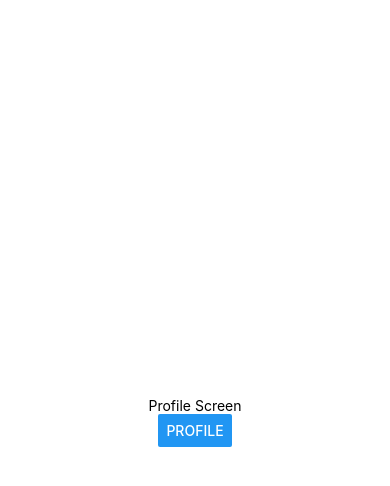
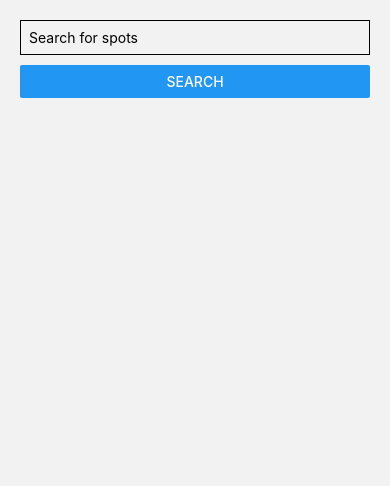
Before and after one commit to kyoshi33/SurfWeather, a React Native app: screen /Menu in a window 390 px wide. Shown: the top 486 px of the page. Built offline with nearby package versions, Linux system fonts and the light colour scheme.

Commit message:
Menu page, recherche d'api

```diff
--- a/app/MenuScreen.js
+++ b/app/MenuScreen.js
@@ -2,20 +2,58 @@ import {
   Button,
   StyleSheet,
   Text,
-  View
+  View,
+  TextInput,
+  FlatList,
+  TouchableOpacity
 } from 'react-native';
+import React, { useState } from 'react';
+
+
 
 export default function MenuScreen({ navigation }) {
+
+  const [query, setQuery] = useState('');
+  const [places, setPlaces] = useState([]);
+
+
+
+  const fetchPlaces = async () => {
+    const API_KEY = 'TON_API_KEY_GOOGLE';
+    const url = `https://maps.googleapis.com/maps/api/place/textsearch/json?query=${query}&key=${API_KEY}`;
+    try {
+      const response = await fetch(url);
+      const data = await response.json();
+      setPlaces(data.results);
+    } catch (error) {
+      console.error(error);
+    }
+  };
+
+
   return (
-    <View style={styles.container}>
-      <Text>Profile Screen</Text>
-      <Button
-        title="Profile"
-        onPress={() => navigation.navigate('Profile')}
+    <View style={{ padding: 20 }}>
+      <TextInput
+        placeholder="Search for spots"
+        style={{ borderWidth: 1, marginBottom: 10, padding: 8 }}
+        value={query}
+        onChangeText={setQuery}
+      />
+      <Button title="Search" onPress={fetchPlaces} />
+      <FlatList
+        data={places}
+        keyExtractor={(item) => item.place_id}
+        renderItem={({ item }) => (
+          <TouchableOpacity>
+            <Text style={{ marginVertical: 10 }}>{item.name}</Text>
+          </TouchableOpacity>
+        )}
       />
     </View>
   );
-}
+};
+
+
 
 const styles = StyleSheet.create({
   container: {
```
